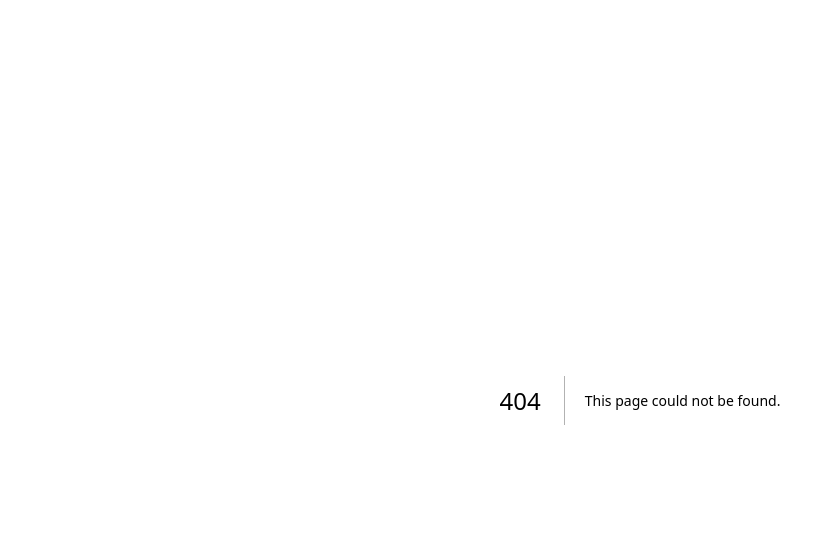
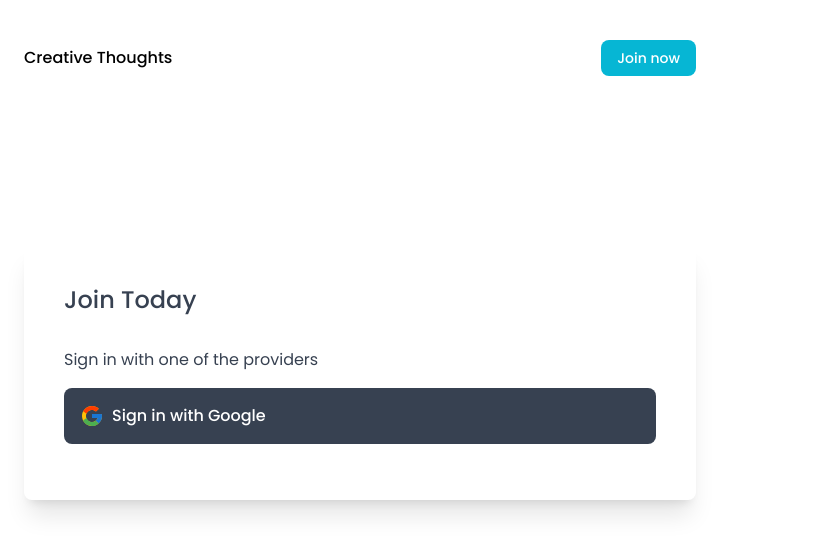
Before and after one commit to Elizabeth-Cz/firebase_data_tutorial, a Next.js app: page /auth/login in a window 1280 px wide. Before the commit this address had no page. Shown: the top 554 px of the page, without its empty margins (0-819 px from the left). Built offline with nearby package versions, Linux system fonts and the light colour scheme; no server answers.

Commit message:
auth functionality and google sign in

```diff
--- /dev/null
+++ b/components/Nav.js
@@ -0,0 +1,18 @@
+import Link from "next/link";
+
+export default function Nav() {
+  return (
+    <nav className="flex justify-between items-center py-10">
+      <Link href="/">
+        <button className="text-ls font-medium">Creative Thoughts</button>
+      </Link>
+      <ul className="flex items-center gap-10">
+        <Link href={"/auth/login"}>
+          <p className="py-2 px-4 text-sm bg-cyan-500 text-white rounded-lg font-medium ml-8">
+            Join now
+          </p>
+        </Link>
+      </ul>
+    </nav>
+  );
+}
--- /dev/null
+++ b/components/layout.js
@@ -0,0 +1,10 @@
+import Nav from "./Nav";
+
+export default function Layout({ children }) {
+  return (
+    <div className="mx-6 md:max-w-2xl font-poppins">
+      <Nav />
+      <main>{children}</main>
+    </div>
+  );
+}
--- a/pages/_app.js
+++ b/pages/_app.js
@@ -1,7 +1,12 @@
-import '../styles/globals.css'
+import "../styles/globals.css";
+import Layout from "../components/layout";
 
 function MyApp({ Component, pageProps }) {
-  return <Component {...pageProps} />
+  return (
+    <Layout>
+      <Component {...pageProps} />
+    </Layout>
+  );
 }
 
-export default MyApp
+export default MyApp;
--- a/pages/api/hello.js
+++ /dev/null
@@ -1,5 +0,0 @@
-// Next.js API route support: https://nextjs.org/docs/api-routes/introduction
-
-export default function handler(req, res) {
-  res.status(200).json({ name: 'John Doe' })
-}
--- /dev/null
+++ b/pages/auth/login.js
@@ -0,0 +1,34 @@
+import { FcGoogle } from "react-icons/fc";
+import {
+  signInWithPopup,
+  GoogleAuthProvider,
+  GithubAuthProvider,
+} from "firebase/auth";
+import { auth } from "../../utils/firebase";
+
+export default function Login() {
+  // sign in with google
+
+  const googleProvider = new GoogleAuthProvider();
+  const GoogleLogin = async () => {
+    try {
+      const result = await signInWithPopup(auth, googleProvider);
+    } catch (err) {}
+  };
+
+  return (
+    <div className="shadow-xl mt-32 p-10 text-gray-700 rounded-lg">
+      <h2 className="text-2xl font-medium ">Join Today</h2>
+      <div className="py-4">
+        <h3 className="py-4 ">Sign in with one of the providers</h3>
+        <button
+          onClick={GoogleLogin}
+          className="text-white bg-gray-700 w-full font-medium rounded-lg flex align-middle p-4 gap-2"
+        >
+          <FcGoogle className="text-2xl" />
+          Sign in with Google
+        </button>
+      </div>
+    </div>
+  );
+}
--- a/pages/index.js
+++ b/pages/index.js
@@ -1,71 +1,15 @@
-import Head from 'next/head'
-import Image from 'next/image'
-import styles from '../styles/Home.module.css'
+import Head from "next/head";
 
 export default function Home() {
   return (
-    <div className={styles.container}>
+    <div>
       <Head>
         <title>Create Next App</title>
         <meta name="description" content="Generated by create next app" />
         <link rel="icon" href="/favicon.ico" />
       </Head>
 
-      <main className={styles.main}>
-        <h1 className={styles.title}>
-          Welcome to <a href="https://nextjs.org">Next.js!</a>
-        </h1>
-
-        <p className={styles.description}>
-          Get started by editing{' '}
-          <code className={styles.code}>pages/index.js</code>
-        </p>
-
-        <div className={styles.grid}>
-          <a href="https://nextjs.org/docs" className={styles.card}>
-            <h2>Documentation &rarr;</h2>
-            <p>Find in-depth information about Next.js features and API.</p>
-          </a>
-
-          <a href="https://nextjs.org/learn" className={styles.card}>
-            <h2>Learn &rarr;</h2>
-            <p>Learn about Next.js in an interactive course with quizzes!</p>
-          </a>
-
-          <a
-            href="https://github.com/vercel/next.js/tree/canary/examples"
-            className={styles.card}
-          >
-            <h2>Examples &rarr;</h2>
-            <p>Discover and deploy boilerplate example Next.js projects.</p>
-          </a>
-
-          <a
-            href="https://vercel.com/new?utm_source=create-next-app&utm_medium=default-template&utm_campaign=create-next-app"
-            target="_blank"
-            rel="noopener noreferrer"
-            className={styles.card}
-          >
-            <h2>Deploy &rarr;</h2>
-            <p>
-              Instantly deploy your Next.js site to a public URL with Vercel.
-            </p>
-          </a>
-        </div>
-      </main>
-
-      <footer className={styles.footer}>
-        <a
-          href="https://vercel.com?utm_source=create-next-app&utm_medium=default-template&utm_campaign=create-next-app"
-          target="_blank"
-          rel="noopener noreferrer"
-        >
-          Powered by{' '}
-          <span className={styles.logo}>
-            <Image src="/vercel.svg" alt="Vercel Logo" width={72} height={16} />
-          </span>
-        </a>
-      </footer>
+      <main></main>
     </div>
-  )
+  );
 }
--- /dev/null
+++ b/postcss.config.js
@@ -0,0 +1,6 @@
+module.exports = {
+  plugins: {
+    tailwindcss: {},
+    autoprefixer: {},
+  },
+}
--- a/styles/globals.css
+++ b/styles/globals.css
@@ -1,9 +1,11 @@
+@tailwind base;
+@tailwind components;
+@tailwind utilities;
+
 html,
 body {
   padding: 0;
   margin: 0;
-  font-family: -apple-system, BlinkMacSystemFont, Segoe UI, Roboto, Oxygen,
-    Ubuntu, Cantarell, Fira Sans, Droid Sans, Helvetica Neue, sans-serif;
 }
 
 a {
@@ -14,13 +16,3 @@
 * {
   box-sizing: border-box;
 }
-
-@media (prefers-color-scheme: dark) {
-  html {
-    color-scheme: dark;
-  }
-  body {
-    color: white;
-    background: black;
-  }
-}
```
Also changed, not shown: package.json (+8 -1 lines), 1 other file (tests, documents, lock files or other folders).
